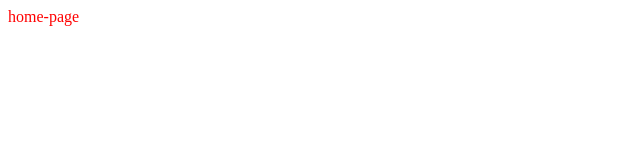
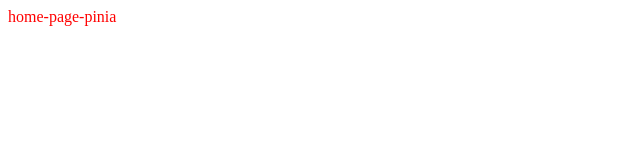
Before and after one commit to LiyumingBen/vue3-vite-ts-pinia, a Vue app: page /home in a window 1280 px wide. Shown: the top 160 px of the page, without its empty margins (0-640 px from the left). Built offline with nearby package versions, Linux system fonts and the light colour scheme.

Commit message:
提交husky

```diff
--- a/src/views/home/Home.vue
+++ b/src/views/home/Home.vue
@@ -2,11 +2,11 @@
  * @Author: LYM
  * @Date: 2022-04-12 20:01:54
  * @LastEditors: LYM
- * @LastEditTime: 2022-04-12 20:06:29
+ * @LastEditTime: 2022-05-13 20:40:26
  * @Description: Home
 -->
 <template>
-  <div class="home-wrap">home-{{ home }}</div>
+  <div class="home-wrap">home-{{ home }}-pinia</div>
 </template>
 
 <script setup lang="ts">
```
